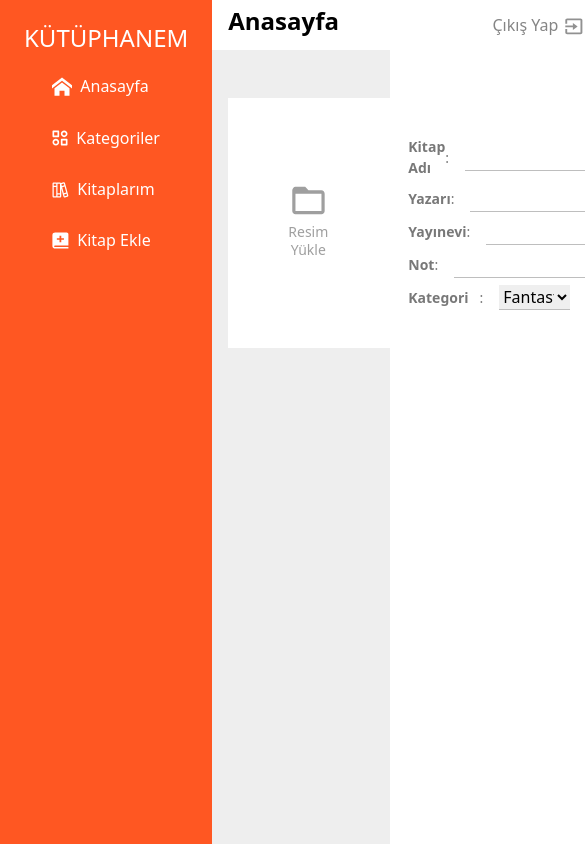
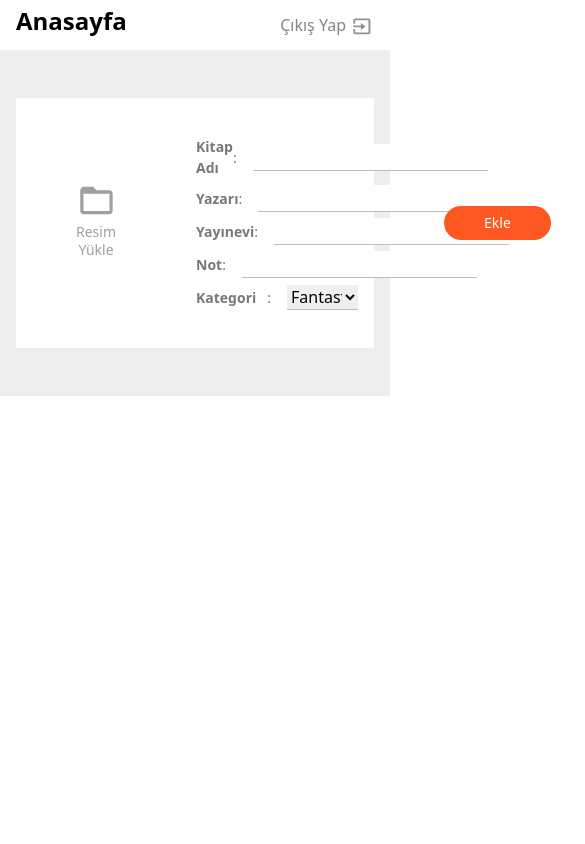
Before and after one commit to mehmetaliayvaz/kutuphane, a Vue app: page /add in a window 390 px wide. Shown: the top 844 px of the page, 585 px wide, since content can reach past the window. Built offline with nearby package versions, Linux system fonts and the light colour scheme.

Commit message:
sidebar item path edited

```diff
--- a/src/components/shared/Sidebar.vue
+++ b/src/components/shared/Sidebar.vue
@@ -1,35 +1,18 @@
 <template>
-  <div id="sidebar" class="sidebar d-flex flex-column align-items-center p-4">
+  <div id="sidebar" class="sidebar d-none d-md-flex flex-column align-items-center p-4">
     <h1 class="text-white">KÜTÜPHANEM</h1>
     <div>
+
       <router-link
-        to="/"
+        v-for="(item, index) in menu"
+        :key="index"
+        :to="item.path"
         class="d-flex align-items-center py-3 text-white text-decoration-none"
       >
-        <HomeIcon class="me-2 home-icon" />
-        <h2>Anasayfa</h2>
+        <component :is="item.icon" class="me-2 home-icon" />
+        <h2>{{ item.title }}</h2>
       </router-link>
-      <router-link
-        to="/categories"
-        class="d-flex align-items-center py-3 text-white text-decoration-none"
-      >
-        <CategoriesIcon class="me-2" />
-        <h2>Kategoriler</h2>
-      </router-link>
-      <router-link
-        to="/books"
-        class="d-flex align-items-center py-3 text-white text-decoration-none"
-      >
-        <BookIcon class="me-2" />
-        <h2>Kitaplarım</h2>
-      </router-link>
-      <router-link
-        to="/add"
-        class="d-flex align-items-center py-3 text-white text-decoration-none"
-      >
-        <AddIcon class="me-2" />
-        <h2>Kitap Ekle</h2>
-      </router-link>
+
     </div>
   </div>
 </template>
@@ -39,10 +22,24 @@ import HomeIcon from "../icons/HomeIcon.vue";
 import CategoriesIcon from "../icons/CategoriesIcon.vue";
 import BookIcon from "../icons/BookIcon.vue";
 import AddIcon from "../icons/AddIcon.vue";
+import { ref } from '@vue/reactivity';
 export default {
   name: "Sidebar",
+  components: { HomeIcon, CategoriesIcon, BookIcon, AddIcon },
+  setup(){
+    const menu = ref([
+      { icon: 'home-icon', title: 'Anasayfa', path: '/' },
+      { icon: 'categories-icon', title: 'Kategoriler', path: '/categories' },
+      { icon: 'book-icon', title: 'Kitaplarım', path: '/books' },
+      { icon: 'add-icon', title: 'Kitap Ekle', path: '/add' },
+    ])
 
-  components: { HomeIcon, CategoriesIcon, BookIcon, AddIcon },
+    return {
+      menu,
+    }
+  }
+
+
 };
 </script>
 
```
